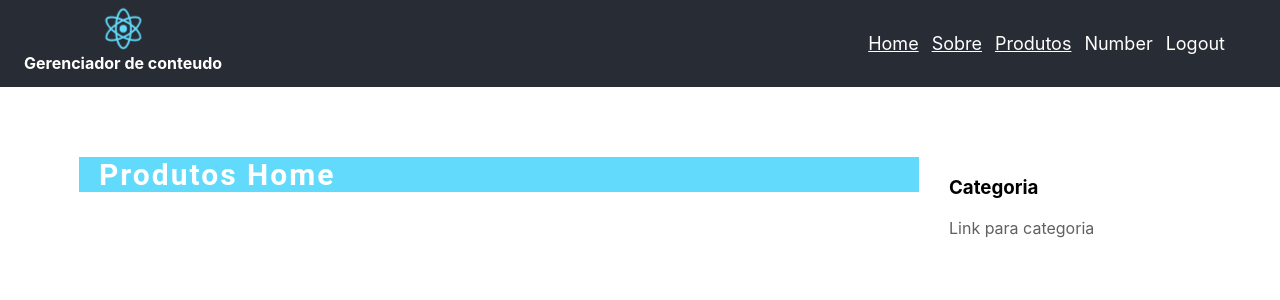
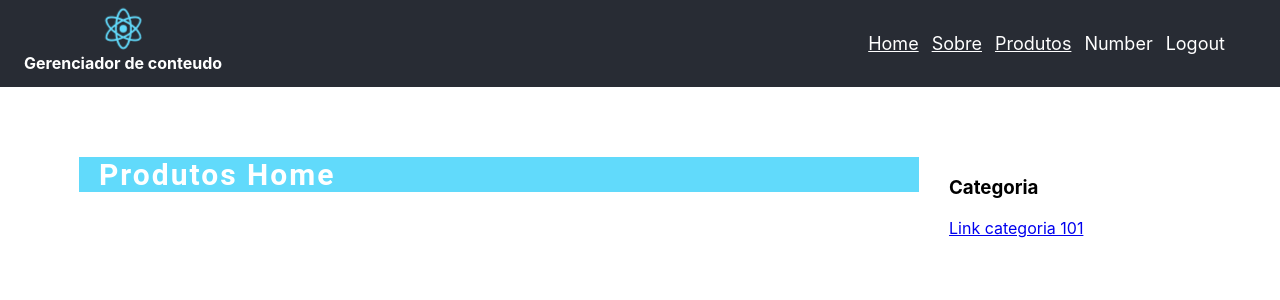
Before and after one commit to kauai/gerenciador_de_produtos, a React (Create React App) app: page /produtos in a window 1280 px wide. Shown: the top 300 px of the page. Built offline with nearby package versions, Linux system fonts and the light colour scheme.

Commit message:
mapeando-categorias-e-usando-os-parametros-da-url save commit

```diff
--- /dev/null
+++ b/src/componentes/Categoria.js
@@ -0,0 +1,13 @@
+import React, { Component } from 'react'
+
+export default class Categoria extends Component {
+  render() {
+      console.log(this.props)
+    return (
+      <div>
+        <h1>Categoria</h1>
+        <h1>{this.props.match.params.catId}</h1>
+      </div>
+    )
+  }
+}
--- a/src/componentes/Produtos.js
+++ b/src/componentes/Produtos.js
@@ -1,6 +1,7 @@
 import React, { Component } from 'react'
-import { Route } from 'react-router-dom'
+import { Route,Link } from 'react-router-dom'
 import ProdutosHome from './ProdutosHome'
+import Categoria from './Categoria'
 
 export default class Produtos extends Component {
   render() {
@@ -11,11 +12,12 @@ export default class Produtos extends Component {
               <Route exact={this.props.match.url} component={ProdutosHome}/>
             */}
                <Route exact path={this.props.match.url} component={ProdutosHome}/>
+               <Route exact path={`${this.props.match.url}/categoria/:catId`} component={Categoria}/>
         </section>
-        <asside className="categorias">
+        <aside className="categorias">
             <h3>Categoria</h3>
-            <p>Link para categoria</p>
-        </asside>
+            <Link to="/produtos/categoria/1">Link categoria 101</Link>
+        </aside>
       </>
     )
   }
```
